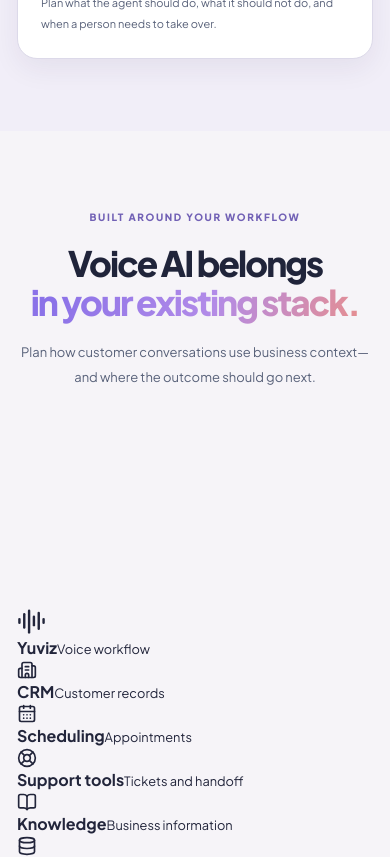
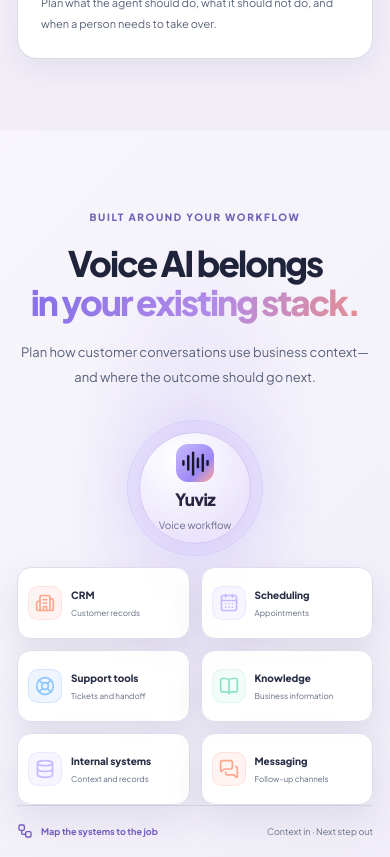
Before and after one commit to yuviz-ai/website, a Next.js app: page / in a window 390 px wide. Shown: the part 3040-3897 px from the top of the page. Built offline with nearby package versions, Linux system fonts and the light colour scheme; a web font is replaced by a local one.

Commit message:
Style CRM integration network section for dark and light themes

```diff
--- a/app/globals.css
+++ b/app/globals.css
@@ -1179,3 +1179,171 @@ body.yuviz-light-theme .nav-pill-dock .absolute.top-full a:hover {
 body.yuviz-light-theme .nav-pill-dock .absolute.top-full a:hover p {
   color: #6B55B7 !important;
 }
+
+
+/* CRM / business-system integration visual */
+.story-integrations {
+  background: radial-gradient(ellipse at 50% 46%, rgba(116, 93, 206, .12), transparent 42%), #0A1020;
+  overflow: hidden;
+}
+.story-integrations-heading { margin-bottom: 34px; }
+.story-integrations-heading > p { max-width: 560px; }
+.story-integration-stage {
+  position: relative;
+  width: min(100%, 980px);
+  height: 440px;
+  margin: 0 auto;
+  isolation: isolate;
+}
+.story-integration-grid {
+  position: absolute;
+  inset: 0;
+  z-index: -2;
+  opacity: .32;
+  background-image: linear-gradient(rgba(167,176,217,.11) 1px, transparent 1px), linear-gradient(90deg, rgba(167,176,217,.11) 1px, transparent 1px);
+  background-size: 42px 42px;
+  mask-image: radial-gradient(ellipse at center, #000 5%, transparent 78%);
+}
+.story-integration-lines {
+  position: absolute;
+  inset: 0;
+  z-index: -1;
+  width: 100%;
+  height: 100%;
+  overflow: visible;
+}
+.story-integration-lines path {
+  fill: none;
+  stroke: rgba(184,165,255,.36);
+  stroke-width: 1.5;
+  stroke-dasharray: 5 7;
+}
+.story-integration-hub {
+  position: absolute;
+  left: 50%;
+  top: 50%;
+  display: flex;
+  width: 142px;
+  height: 142px;
+  transform: translate(-50%,-50%);
+  align-items: center;
+  justify-content: center;
+  flex-direction: column;
+  gap: 5px;
+  border: 1px solid rgba(190,174,255,.55);
+  border-radius: 50%;
+  background: radial-gradient(circle at 35% 25%, #25254A, #11182B 72%);
+  box-shadow: 0 0 0 12px rgba(155,132,255,.045), 0 0 70px rgba(140,115,255,.22);
+}
+.story-hub-orbit {
+  position: absolute;
+  inset: -13px;
+  border: 1px solid rgba(184,165,255,.19);
+  border-radius: 50%;
+}
+.story-hub-mark {
+  display: grid;
+  place-items: center;
+  width: 48px;
+  height: 48px;
+  border-radius: 15px;
+  background: linear-gradient(135deg,#C8BBFF,#9D88F5 65%,#FFA995);
+  color: #18162D;
+}
+.story-integration-hub strong { color: #F6F5FF; font-size: 17px; font-weight: 800; letter-spacing: -.04em; }
+.story-integration-hub small { color: #A8B0CE; font-size: 10px; }
+.story-integration-node {
+  position: absolute;
+  display: flex;
+  align-items: center;
+  gap: 12px;
+  width: 218px;
+  min-height: 76px;
+  padding: 13px 15px;
+  border: 1px solid rgba(173,183,222,.19);
+  border-radius: 17px;
+  background: rgba(20,27,47,.94);
+  box-shadow: 0 14px 38px rgba(0,0,0,.18);
+  backdrop-filter: blur(12px);
+}
+.story-node-icon { display: grid; place-items: center; flex: 0 0 42px; height: 42px; border: 1px solid rgba(184,165,255,.17); border-radius: 13px; background: rgba(184,165,255,.11); color: #C7B9FF; }
+.story-node-icon.coral { color: #FFA68F; background: rgba(255,146,124,.1); border-color: rgba(255,146,124,.18); }
+.story-node-icon.blue { color: #8EC6FF; background: rgba(89,158,255,.1); border-color: rgba(89,158,255,.18); }
+.story-node-icon.green { color: #8DE2C3; background: rgba(130,224,189,.1); border-color: rgba(130,224,189,.18); }
+.story-integration-node strong { display: block; color: #F0F2FC; font-size: 11px; font-weight: 800; }
+.story-integration-node small { display: block; margin-top: 5px; color: #929DB9; font-size: 9px; }
+.node-crm { left: 7%; top: 9%; }
+.node-calendar { left: 50%; top: 0; transform: translateX(-50%); }
+.node-helpdesk { right: 5%; top: 10%; }
+.node-knowledge { left: 4%; bottom: 8%; }
+.node-data { left: 50%; bottom: 0; transform: translateX(-50%); }
+.node-messaging { right: 3%; bottom: 8%; }
+.story-integration-foot { display: flex; justify-content: space-between; align-items: center; width: min(100%, 980px); margin: 0 auto; padding-top: 17px; border-top: 1px solid rgba(174,187,224,.12); color: #929DB9; font-size: 10px; }
+.story-integration-foot span:first-child { display: inline-flex; align-items: center; gap: 8px; color: #C6BAFF; font-weight: 700; }
+
+body.yuviz-light-theme .story-integrations {
+  background: radial-gradient(ellipse at 50% 46%, rgba(191,176,248,.26), transparent 45%), linear-gradient(135deg,#F8F6FC,#F0EDF8);
+}
+body.yuviz-light-theme .story-integration-grid {
+  background-image: linear-gradient(rgba(118,101,178,.1) 1px, transparent 1px), linear-gradient(90deg, rgba(118,101,178,.1) 1px, transparent 1px);
+}
+body.yuviz-light-theme .story-integration-lines path { stroke: rgba(126,103,198,.45); }
+body.yuviz-light-theme .story-integration-hub {
+  background: radial-gradient(circle at 35% 25%, #FFFFFF, #EAE4FC 72%);
+  border-color: #D1C5F4;
+  box-shadow: 0 0 0 12px rgba(155,132,255,.07), 0 0 60px rgba(140,115,255,.18);
+}
+body.yuviz-light-theme .story-integration-hub strong { color: #282642; }
+body.yuviz-light-theme .story-integration-hub small { color: #6F6A8C; }
+body.yuviz-light-theme .story-integration-node {
+  background: rgba(255,255,255,.96);
+  border-color: #E0DCEC;
+  box-shadow: 0 14px 34px rgba(54,45,96,.1);
+}
+body.yuviz-light-theme .story-integration-node strong { color: #292D45; }
+body.yuviz-light-theme .story-integration-node small { color: #626B83; }
+body.yuviz-light-theme .story-integration-foot { border-color: #DED9EB; color: #69728A; }
+body.yuviz-light-theme .story-integration-foot span:first-child { color: #705BC1; }
+
+@media (max-width: 760px) {
+  .story-integration-stage {
+    display: grid;
+    grid-template-columns: repeat(2, minmax(0, 1fr));
+    gap: 11px;
+    height: auto;
+    padding: 8px 0 0;
+  }
+  .story-integration-grid { opacity: .18; }
+  .story-integration-lines { display: none; }
+  .story-integration-hub {
+    position: relative;
+    left: auto;
+    top: auto;
+    grid-column: 1 / -1;
+    justify-self: center;
+    width: 112px;
+    height: 112px;
+    margin: 0 0 12px;
+    transform: none;
+  }
+  .story-hub-mark { width: 38px; height: 38px; border-radius: 12px; }
+  .story-integration-node,
+  .node-crm,.node-calendar,.node-helpdesk,.node-knowledge,.node-data,.node-messaging {
+    position: relative;
+    inset: auto;
+    width: auto;
+    min-height: 72px;
+    padding: 10px;
+    transform: none;
+    gap: 9px;
+    border-radius: 14px;
+  }
+  .story-node-icon { flex-basis: 34px; height: 34px; border-radius: 10px; }
+  .story-integration-node strong { font-size: 10px; }
+  .story-integration-node small { font-size: 8px; line-height: 1.4; }
+  .story-integration-foot { gap: 10px; font-size: 9px; }
+}
+@media (max-width: 380px) {
+  .story-integration-stage { grid-template-columns: 1fr; }
+  .story-integration-hub { grid-column: auto; }
+}
```
